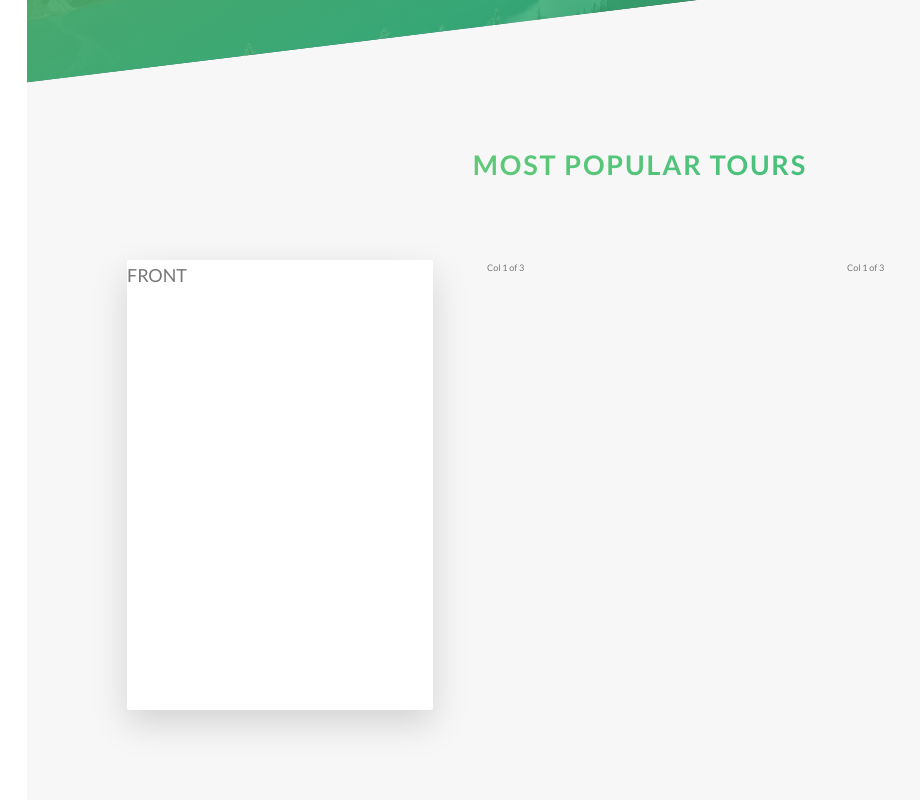
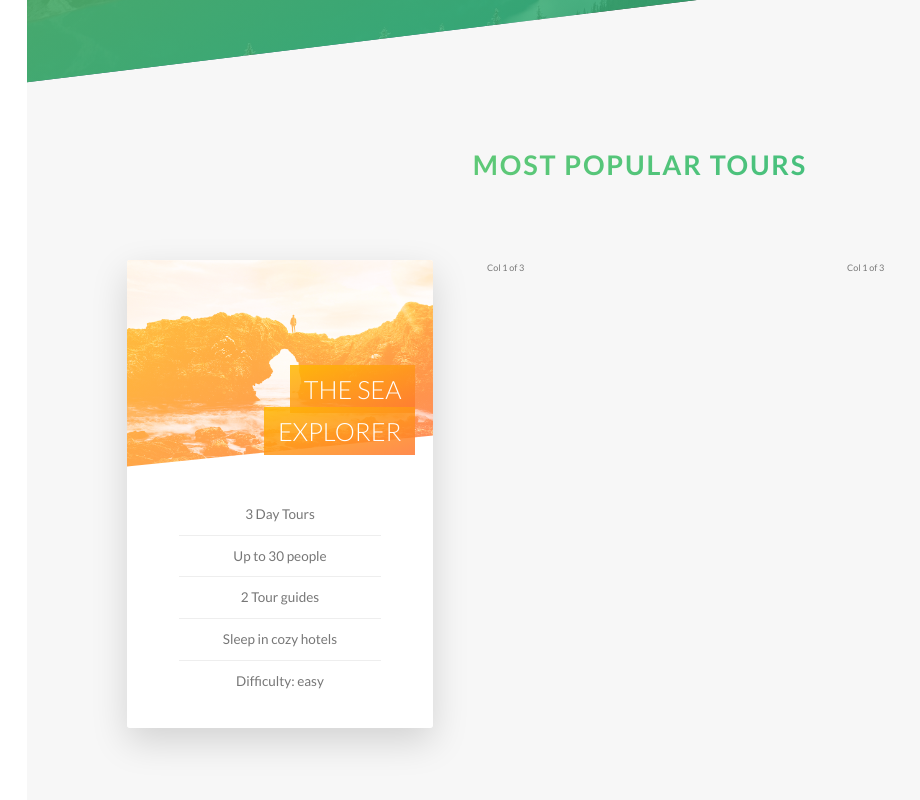
Before and after one commit to vallendito/natours-awesome, a website: page index.html in a window 1280 px wide. Shown: the part 1939-2739 px from the top of the page, without its empty margins (0-920 px from the left). Drawn offline with Linux system fonts and the light colour scheme; files whose address does not match are found by name.

Commit message:
add style card front

```diff
--- a/index.html
+++ b/index.html
@@ -115,7 +115,21 @@
                     <div class="col-1-of-3">
                         <div class="card">
                             <div class="card__side card__side--front">
-                                FRONT
+                                <div class="card__picture card__picture--1"></div>
+                                <h4 class="card__heading">
+                                    <span class="card__heading-span card__heading-span--1">
+                                        The Sea Explorer
+                                    </span>
+                                </h4>
+                                <div class="card__details">
+                                    <ul>
+                                        <li>3 Day Tours</li>
+                                        <li>Up to 30 people</li>
+                                        <li>2 Tour guides</li>
+                                        <li>Sleep in cozy hotels</li>
+                                        <li>Difficulty: easy</li>
+                                    </ul>
+                                </div>
                             </div>
                             <div class="card__side card__side--back card__side--back-1">
                                 BACK
--- a/sass/abstracts/_variables.scss
+++ b/sass/abstracts/_variables.scss
@@ -11,6 +11,7 @@ $color-tertiary-dark: #5643fa;
 
 
 $color-grey-light-1: #f7f7f7;
+$color-grey-light-2: #eee;
 
 $color-grey-dark: #777;
 $color-white: #fff;
--- a/sass/components/_card.scss
+++ b/sass/components/_card.scss
@@ -1,11 +1,13 @@
 .card {
+
+    // Fucntionality
     perspective: 150rem;
     -moz-perspective: 150rem;
     position: relative;
-    height: 50rem;
+    height: 52rem;
 
     &__side {
-        height: 50rem;
+        height: 52rem;
         transition: all .8s ease;
         font-size: 2rem;
         position: absolute;
@@ -14,6 +16,7 @@
         width: 100%;
         backface-visibility: hidden;
         border-radius: 3px;
+        overflow: hidden;
         box-shadow: 0 1.5rem 4rem rgba($color-black, .15);
 
         &--front {
@@ -31,10 +34,76 @@
 
 
     &:hover &__side--front {
-        transform: rotateY(180deg);
+        transform: rotateY(-180deg);
     }
     &:hover &__side--back {
         transform: rotateY(0);
     }
 
+    // Front Side Styling
+    &__picture {
+        background-size: cover;
+        height: 23rem;
+        background-blend-mode: screen;
+        -webkit-clip-path: polygon(0 0, 100% 0, 100% 85%, 0 100%);
+        clip-path: polygon(0 0, 100% 0, 100% 85%, 0 100%);
+
+        &--1 {
+            background-image: linear-gradient(to right bottom, $color-secondary-light, $color-secondary-dark), url(../img/nat-5.jpg);
+
+        }
+
+        &--2 {
+            background-image: url(../img/nat-5.jpg);
+        }
+
+        &--3 {
+            background-image: url(../img/nat-5.jpg);
+        }
+    }
+
+    &__heading {
+        font-size: 2.8rem;
+        font-weight: 300;
+        text-transform: uppercase;
+        text-align: right;
+        color: $color-white;
+        position: absolute;
+        top: 12rem;
+        right: 2rem;
+        width: 75%;
+    }
+
+    &__heading-span {
+        padding: 1rem 1.5rem;
+        -webkit-box-decoration-break: clone;
+        box-decoration-break: clone;
+
+        &--1 {
+            background-image: linear-gradient(to right bottom,
+            rgba($color-secondary-light, .85),
+            rgba($color-secondary-dark, .85));
+        }
+    }
+
+    &__details {
+        padding: 3rem;
+
+        ul {
+            list-style: none;
+            width: 80%;
+            margin: 0 auto;
+
+            li {
+                text-align: center;
+                font-size: 1.5rem;
+                padding: 1rem;
+
+                &:not(:last-child) {
+                    border-bottom: 1px solid $color-grey-light-2;
+                }
+            }
+        }
+    }
+
 }
--- a/sass/layout/_header.scss
+++ b/sass/layout/_header.scss
@@ -6,6 +6,7 @@
         url(../img//hero.jpg);
     background-size: cover;
     background-position: top;
+    -webkit-clip-path: polygon(0 0, 100% 0, 100% 75vh, 0 100%);
     clip-path: polygon(0 0, 100% 0, 100% 75vh, 0 100%);
     position: relative;
 
```
Also changed, not shown: css/style.css.
